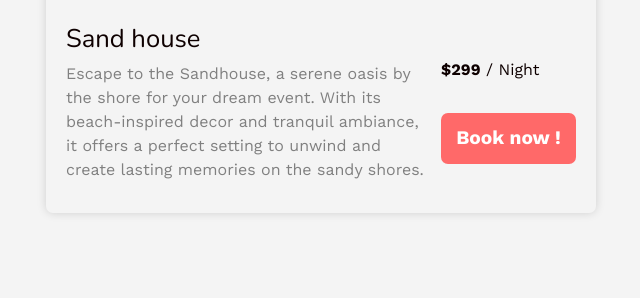
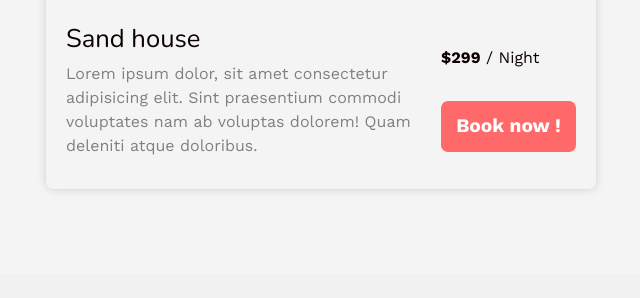
Before and after one commit to Hugovetrano/AtypicalnB, a Rails app: page / in a window 1280 px wide. Shown: the part 4605-4903 px from the top of the page, without its empty margins (319-959 px from the left). After the commit the page ends 4795 px from the top, so only its background shows below. Run offline with Rails 7, Linux system fonts and the light colour scheme; style sheets or scripts are compiled from the project's sources; some libraries are stand-ins or nearby versions.

Commit message:
cloudinary

```diff
--- a/app/views/pages/home.html.erb
+++ b/app/views/pages/home.html.erb
@@ -99,13 +99,13 @@
         <div class="home-offer-card-infos">
         <div class="home-offer-card-infos-left">
             <h3 class="home-offer-card-infos-name">Sand house</h3>
-            <p class="home-offer-card-infos-description">Escape to the Sandhouse, a serene oasis by the shore for your dream event. With its beach-inspired decor and tranquil ambiance, it offers a perfect setting to unwind and create lasting memories on the sandy shores.</p>
+            <p class="home-offer-card-infos-description">Lorem ipsum dolor, sit amet consectetur adipisicing elit. Sint praesentium commodi voluptates nam ab voluptas dolorem! Quam deleniti atque doloribus.</p>
         </div>
         <div class="home-offer-card-infos-right">
             <p class="home-offer-card-price"><strong>$299</strong> / Night</p>
             <a href="" class="home-offer-card-cta">Book now !</a>
         </div>
-    </div>
+      </div>
     </div>
 
 <%# <% end %>
```
